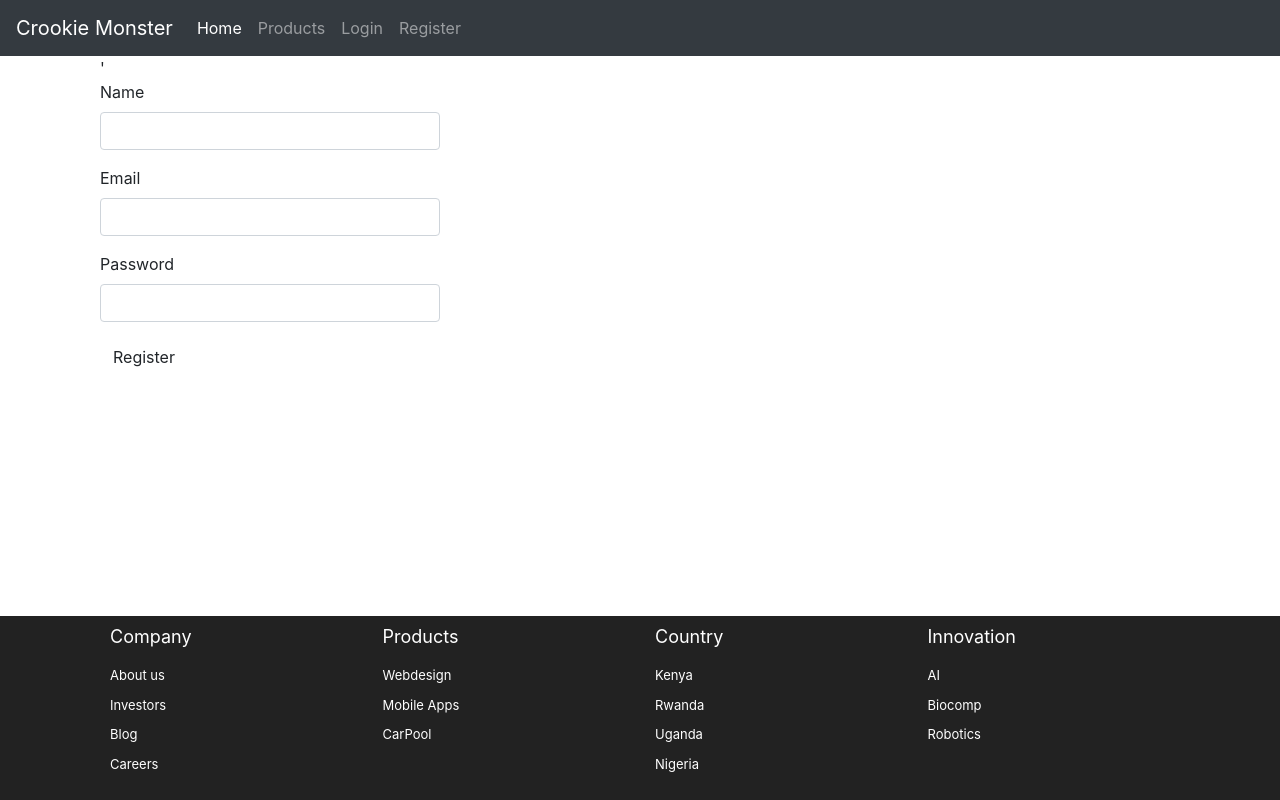
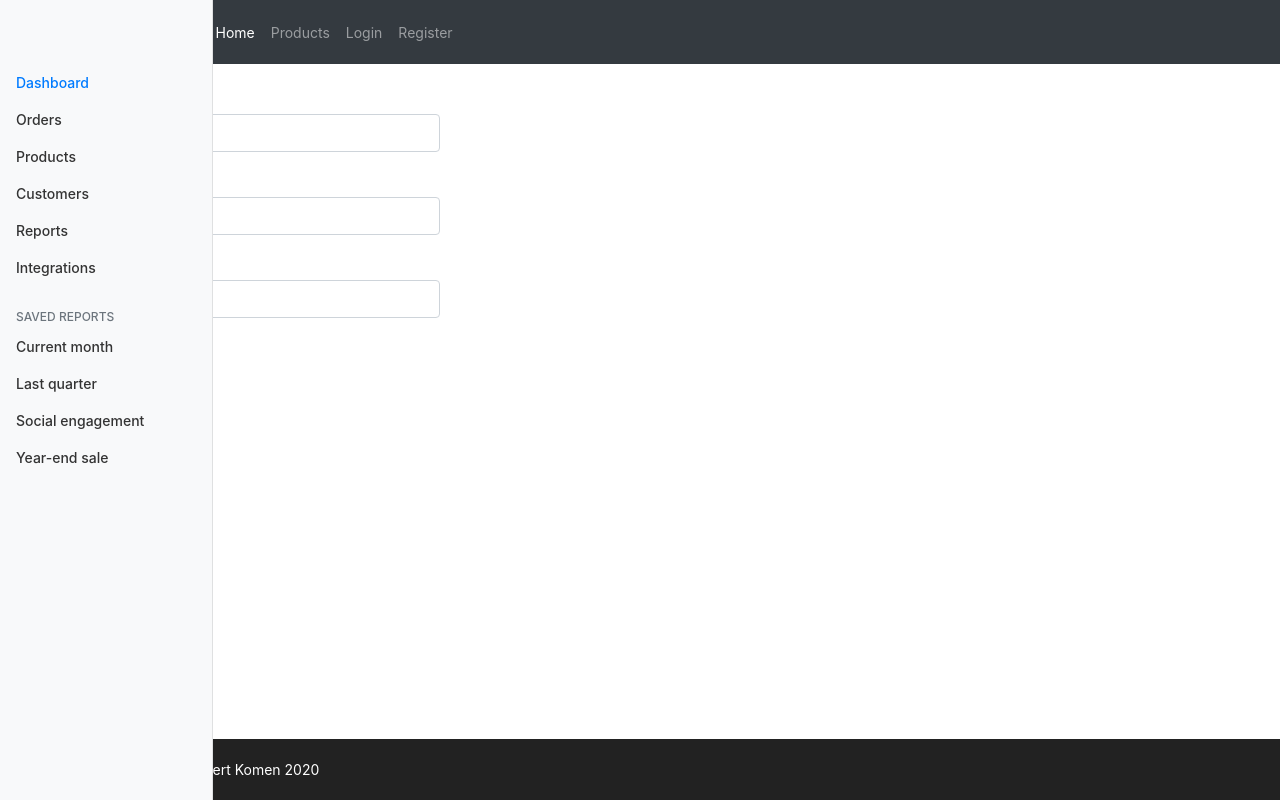
Before and after one commit to aitumik/fluffy-octo-happiness, a Flask app: page /auth/register in a window 1280 px wide. Run offline with Flask 2, Linux system fonts and the light colour scheme; some libraries are stand-ins or nearby versions.

Commit message:
blah blah blah

```diff
--- a/app/main/views.py
+++ b/app/main/views.py
@@ -4,3 +4,7 @@
 @main.route("/")
 def index():
 	return render_template("index.html")
+
+@main.route("/")
+def admin():
+	return render_template("admin.html")
--- /dev/null
+++ b/app/static/css/dashboard.css
@@ -0,0 +1,98 @@
+body {
+    font-size: .875rem;
+  }
+
+  .feather {
+    width: 16px;
+    height: 16px;
+    vertical-align: text-bottom;
+  }
+
+  /*
+   * Sidebar
+   */
+
+  .sidebar {
+    position: fixed;
+    top: 0;
+    bottom: 0;
+    left: 0;
+    z-index: 100; /* Behind the navbar */
+    padding: 48px 0 0; /* Height of navbar */
+    box-shadow: inset -1px 0 0 rgba(0, 0, 0, .1);
+  }
+
+  @media (max-width: 767.98px) {
+    .sidebar {
+      top: 5rem;
+    }
+  }
+
+  .sidebar-sticky {
+    position: relative;
+    top: 0;
+    height: calc(100vh - 48px);
+    padding-top: .5rem;
+    overflow-x: hidden;
+    overflow-y: auto; /* Scrollable contents if viewport is shorter than content. */
+  }
+
+  @supports ((position: -webkit-sticky) or (position: sticky)) {
+    .sidebar-sticky {
+      position: -webkit-sticky;
+      position: sticky;
+    }
+  }
+
+  .sidebar .nav-link {
+    font-weight: 500;
+    color: #333;
+  }
+
+  .sidebar .nav-link .feather {
+    margin-right: 4px;
+    color: #999;
+  }
+
+  .sidebar .nav-link.active {
+    color: #007bff;
+  }
+
+  .sidebar .nav-link:hover .feather,
+  .sidebar .nav-link.active .feather {
+    color: inherit;
+  }
+
+  .sidebar-heading {
+    font-size: .75rem;
+    text-transform: uppercase;
+  }
+
+  /*
+   * Navbar
+   */
+
+  .navbar-brand {
+    padding-top: .75rem;
+    padding-bottom: .75rem;
+    font-size: 1rem;
+    background-color: rgba(0, 0, 0, .25);
+    box-shadow: inset -1px 0 0 rgba(0, 0, 0, .25);
+  }
+
+  .navbar .navbar-toggler {
+    top: .25rem;
+    right: 1rem;
+  }
+
+  .navbar .form-control {
+    padding: .75rem 1rem;
+    border-width: 0;
+    border-radius: 0;
+  }
+
+  .form-control-dark {
+    color: #fff;
+    background-color: rgba(255, 255, 255, .1);
+    border-color: rgba(255, 255, 255, .1);
+  }
--- a/app/static/css/styles.css
+++ b/app/static/css/styles.css
@@ -1,11 +1,3 @@
-.footer {
-    position: fixed;
-    left: 0;
-    bottom: 0;
-    width: 100%;
-    color: #fff;
-}
-
 #footer {
     background-color: #222;
     position: fixed;
@@ -19,54 +11,9 @@
     vertical-align: bottom;
     margin-right: 0;
     color: white;
+    margin-left: 65px;
 }
 
-#footer ul {
-    list-style: none;
+.navbar {
+    margin-left: 50px;
 }
-
-#footer li {
-    margin-left: 0;
-    padding-top: 10px;
-    margin-left: -40px;
-}
-
-#footer h4 {
-    font-weight: normal;
-    font-size: 18px;
-}
-
-
-#footer a {
-    color: #fff;
-    list-style: none;
-    text-decoration: none;
-    display: block;
-    margin-left: 0;
-    font-size: 13px;
-
-}
-
-#footer .row {
-    padding: 10px;
-}
-
-#mainpage {
-    margin-top: 50px;
-}
-
-#profile {
-    margin-left: -60px;
-    margin-right: 10px;
-    margin-top: 40px;
-    padding-right: 50px;
-    padding-left: 10px;
-}
-
-#footer .col-md-4 {
-    margin-bottom: 0;
-}
-
-#footer .bottom {
-    text-align: left;
-}
--- a/app/templates/base.html
+++ b/app/templates/base.html
@@ -10,6 +10,7 @@
     <link rel="stylesheet" href="https://stackpath.bootstrapcdn.com/bootstrap/4.4.1/css/bootstrap.min.css"
         integrity="sha384-Vkoo8x4CGsO3+Hhxv8T/Q5PaXtkKtu6ug5TOeNV6gBiFeWPGFN9MuhOf23Q9Ifjh" crossorigin="anonymous">
     <link rel="stylesheet" href="{{url_for('static',filename='css/styles.css')}}">
+    <link rel="stylesheet" href="{{url_for('static',filename='css/dashboard.css')}}">
     <title>Crookie Monster</title>
 </head>
 
@@ -51,6 +52,85 @@
     </nav>
     {% endblock navbar %}
 
+    {% block sidebar %}
+    <div class="row">
+        <nav id="sidebarMenu" class="col-md-3 col-lg-2 d-md-block bg-light sidebar collapse">
+          <div class="sidebar-sticky pt-3">
+            <ul class="nav flex-column">
+              <li class="nav-item">
+                <a class="nav-link active" href="#">
+                  <span data-feather="home"></span>
+                  Dashboard <span class="sr-only">(current)</span>
+                </a>
+              </li>
+              <li class="nav-item">
+                <a class="nav-link" href="#">
+                  <span data-feather="file"></span>
+                  Orders
+                </a>
+              </li>
+              <li class="nav-item">
+                <a class="nav-link" href="#">
+                  <span data-feather="shopping-cart"></span>
+                  Products
+                </a>
+              </li>
+              <li class="nav-item">
+                <a class="nav-link" href="#">
+                  <span data-feather="users"></span>
+                  Customers
+                </a>
+              </li>
+              <li class="nav-item">
+                <a class="nav-link" href="#">
+                  <span data-feather="bar-chart-2"></span>
+                  Reports
+                </a>
+              </li>
+              <li class="nav-item">
+                <a class="nav-link" href="#">
+                  <span data-feather="layers"></span>
+                  Integrations
+                </a>
+              </li>
+            </ul>
+
+            <h6 class="sidebar-heading d-flex justify-content-between align-items-center px-3 mt-4 mb-1 text-muted">
+              <span>Saved reports</span>
+              <a class="d-flex align-items-center text-muted" href="#" aria-label="Add a new report">
+                <span data-feather="plus-circle"></span>
+              </a>
+            </h6>
+            <ul class="nav flex-column mb-2">
+              <li class="nav-item">
+                <a class="nav-link" href="#">
+                  <span data-feather="file-text"></span>
+                  Current month
+                </a>
+              </li>
+              <li class="nav-item">
+                <a class="nav-link" href="#">
+                  <span data-feather="file-text"></span>
+                  Last quarter
+                </a>
+              </li>
+              <li class="nav-item">
+                <a class="nav-link" href="#">
+                  <span data-feather="file-text"></span>
+                  Social engagement
+                </a>
+              </li>
+              <li class="nav-item">
+                <a class="nav-link" href="#">
+                  <span data-feather="file-text"></span>
+                  Year-end sale
+                </a>
+              </li>
+            </ul>
+          </div>
+        </nav>
+    {% endblock sidebar %}
+
     {% block content %}
 
     {% endblock content %}
@@ -58,43 +138,8 @@
     {% block footer %}
     <footer id="footer">
             <div class="container">
-                <div class="container">
-                    <div class="row bottom">
-                        <div class="col-md-3 col-sm-12">
-                            <h4>Company</h4>
-                            <ul>
-                                <li><a href="/#about">About us</a></li>
-                                <li><a href="/#investors">Investors</a></li>
-                                <li><a href="/#blog">Blog</a></li>
-                                <li><a href="/#careers">Careers</a></li>
-                            </ul>
-                        </div>
-                        <div class="col-md-3 col-sm-12">
-                            <h4>Products</h4>
-                            <ul>
-                                <li><a href="/#webdesign">Webdesign</a></li>
-                                <li><a href="/#mobileapps">Mobile Apps</a></li>
-                                <li><a href="/#carpool">CarPool</a></li>
-                            </ul>
-                        </div>
-                        <div class="col-md-3 col-sm-12">
-                            <h4>Country</h4>
-                            <ul>
-                                <li><a href="/#kenya">Kenya</a></li>
-                                <li><a href="/#rwanda">Rwanda</a></li>
-                                <li><a href="/#uganda">Uganda</a></li>
-                                <li><a href="/#nigeria">Nigeria</a></li>
-                            </ul>
-                        </div>
-                        <div class="col-md-3 col-sm-12">
-                            <h4>Innovation</h4>
-                            <ul>
-                                <li><a href="/#AI">AI</a></li>
-                                <li><a href="/#biocomp">Biocomp</a></li>
-                                <li><a href="/#robotics">Robotics</a></li>
-                            </ul>
-                        </div>
-                    </div>
+                <div class="container" style="padding: 20px;">
+                    &copy; Robert Komen 2020
                 </div>
             </div>
         </footer>
```
Also changed, not shown: data-dev.sqlite.
